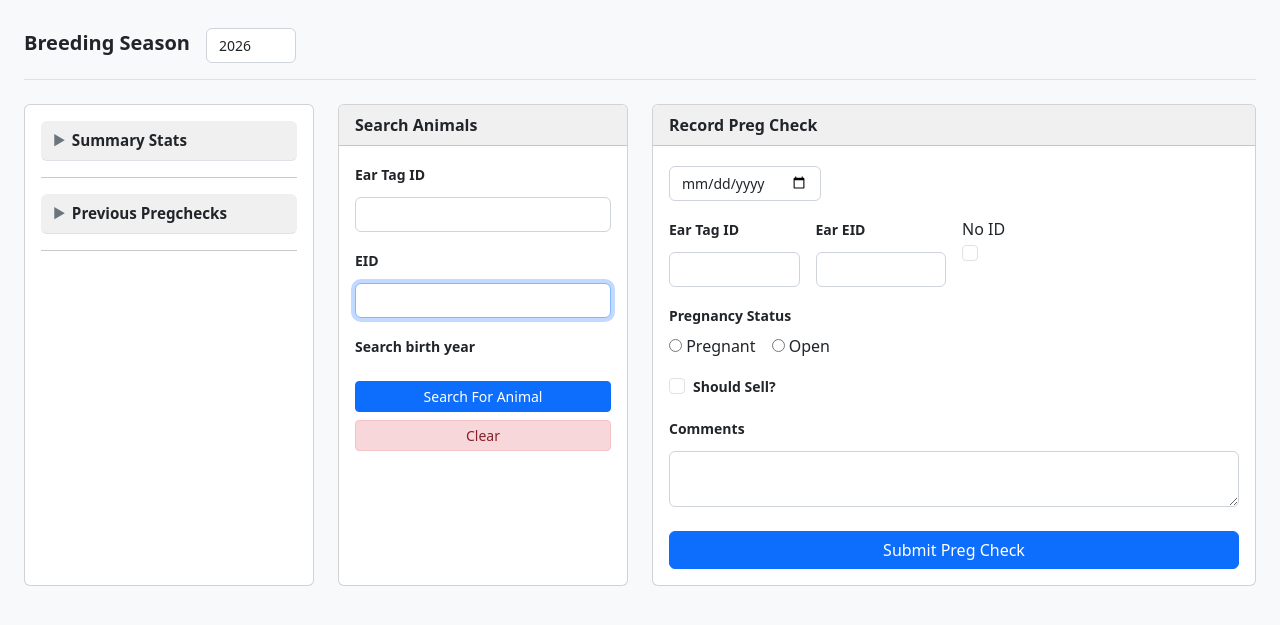
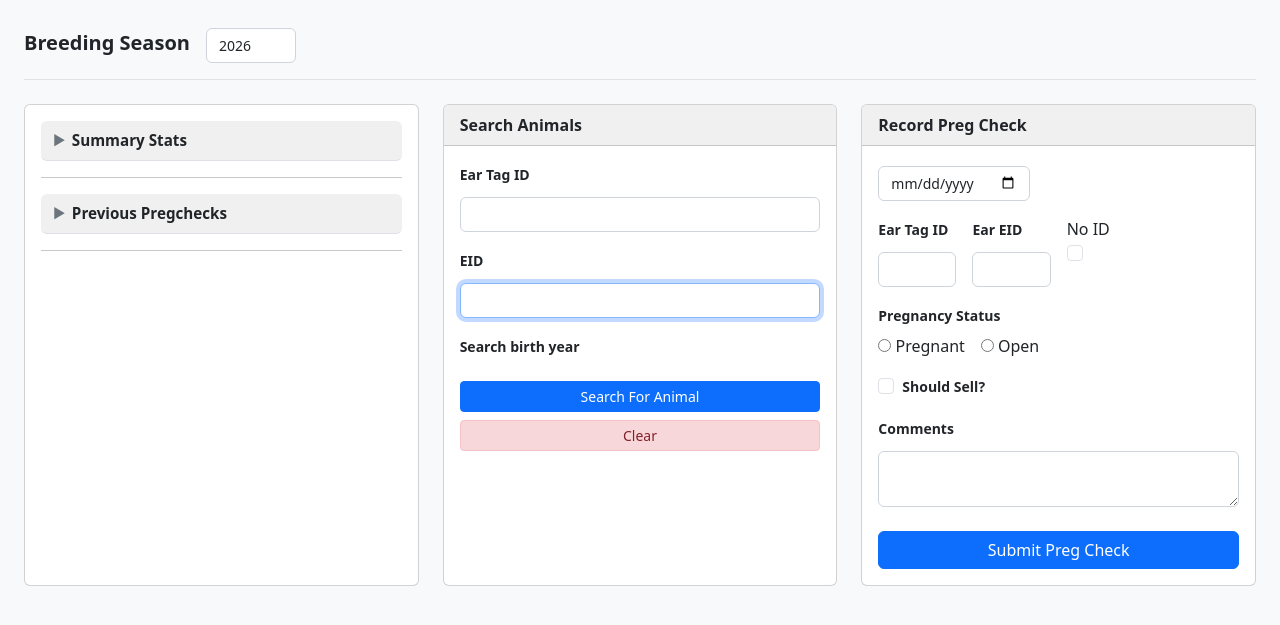
Before and after one commit to pwbryant/ranch-tools-application, a Django app: page /pregchecks/ in a window 1280 px wide. Shown: the part 57-682 px from the top of the page. Run offline with Django 4.2, Linux system fonts and the light colour scheme; data comes from the database, SQL or seed files in the repository; data that the repository does not hold is empty.

Commit message:
widened left-most panel

```diff
--- a/django_project/ranch_tools/templates/preg_check/pregcheck_list.html
+++ b/django_project/ranch_tools/templates/preg_check/pregcheck_list.html
@@ -22,7 +22,7 @@
 <div class="row g-4" id="pregcheck-container">
 
     <!-- Left: stats + previous checks -->
-    <div class="col-12 col-lg-3">
+    <div class="col-12 col-lg-4">
         <div class="card h-100">
             <div class="card-body p-3">
                 {% include 'preg_check/includes/stats_content.html' %}
@@ -35,7 +35,7 @@
     </div>
 
     <!-- Middle: search form -->
-    <div class="col-12 col-lg-3">
+    <div class="col-12 col-lg-4">
         <div class="card h-100">
             <div class="card-header fw-semibold">Search Animals</div>
             <div class="card-body p-3">
@@ -45,7 +45,7 @@
     </div>
 
     <!-- Right: pregcheck form -->
-    <div class="col-12 col-lg-6">
+    <div class="col-12 col-lg-4">
         <div class="card h-100">
             <div class="card-header fw-semibold">Record Preg Check</div>
             <div class="card-body p-3">
```
